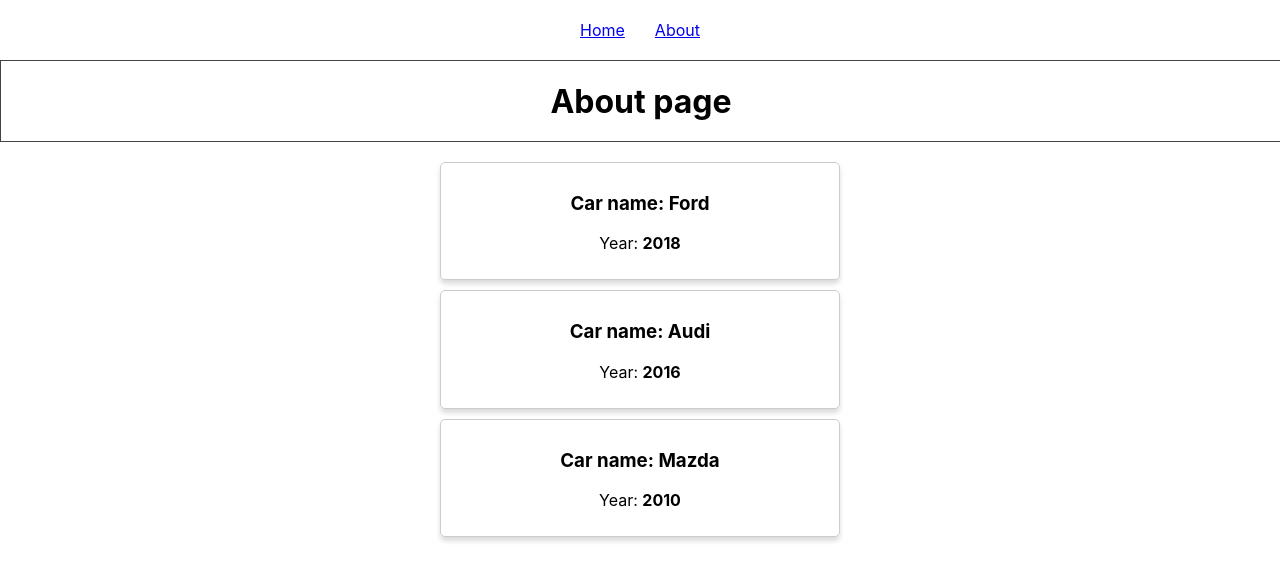
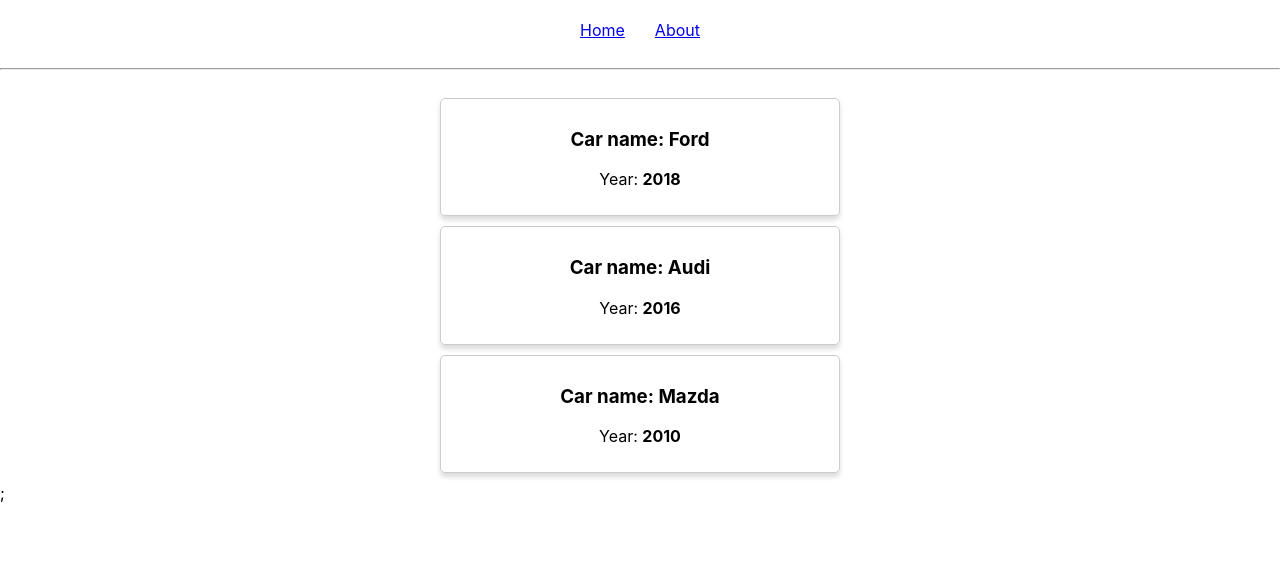
Before and after one commit to frost1335/react-router, a React (Create React App) app in the folder client/: page /cars in a window 1280 px wide. Shown: the top 580 px of the page. Built offline with nearby package versions, Linux system fonts and the light colour scheme.

Commit message:
7-block 2-video on center

```diff
--- a/client/src/About/About.js
+++ b/client/src/About/About.js
@@ -1,5 +1,5 @@
 import React from "react";
-import classes from "./About.module.css";
+import classes from './About.module.css'
 
 const About = (props) => {
   return (
--- a/client/src/App.js
+++ b/client/src/App.js
@@ -1,7 +1,8 @@
 import React, { Component } from "react";
 import Cars from "./Cars/Cars";
-import About from './About/About'
-import classes from './App.module.css'
+import About from "./About/About";
+import { Route, Routes } from "react-router-dom";
+import classes from "./App.module.css";
 
 class App extends Component {
   render() {
@@ -18,11 +19,12 @@
           </ul>
         </nav>
 
-
-        <About />
+        <hr />
+        <Routes>
+          <Route path="/" element={<About />} />
+        </Routes>
 
         <Cars />
-
       </div>
     );
   }
```
Also changed, not shown: client/src/index.js (+2 -5 lines), 1 other file (tests, documents, lock files or other folders).
